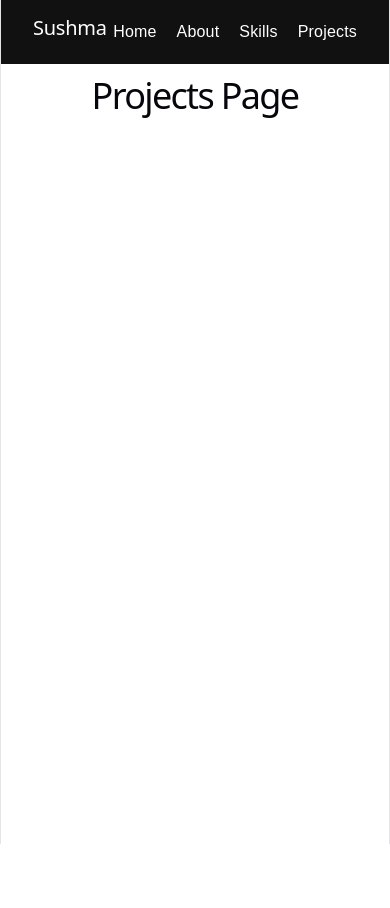
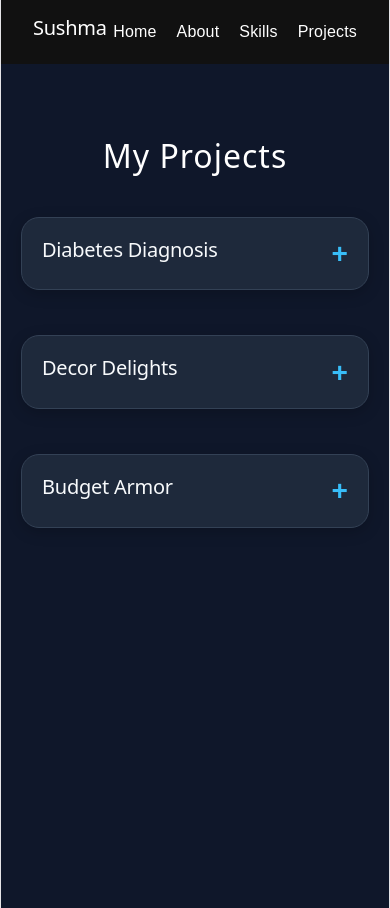
Before and after one commit to Sushmacs1712/profile-card, a React (Vite) app: page /projects in a window 390 px wide. Before the commit the page ends 844 px from the top, so only its background shows below. Built offline with nearby package versions, Linux system fonts and the light colour scheme.

Commit message:
Added responsive projects section to portfolio

```diff
--- a/src/pages/Projects.jsx
+++ b/src/pages/Projects.jsx
@@ -1,3 +1,114 @@
-export default function Projects() {
-  return <h1>Projects Page</h1>;
+import React, { useState } from 'react';
+import "../style/Projects.css";
+
+const projectData = [
+  {
+    id: 1,
+    title: 'Diabetes Diagnosis',
+    description:
+      'A Machine Learning–based prediction system designed to analyze user health data and identify the likelihood of diabetes using predictive modeling techniques. The project focuses on accurate health prediction, data analysis, and providing a simple user-friendly interface for instant prediction results.',
+    tech: 'React, CSS, Node.js',
+    github: 'https://github.com/your-link',
+    live: 'https://your-live-link.com',
+  },
+
+  {
+    id: 2,
+    title: 'Decor Delights',
+    description:
+      'A modern Home Decor web application developed to showcase and manage decorative products with a responsive and visually appealing user interface. The project focuses on seamless user experience, dynamic product management, and efficient database integration using React JS and MongoDB.',
+    tech: 'React, MongoDB, Express',
+    github: 'https://github.com/your-link',
+    live: 'https://your-live-link.com',
+  },
+
+  {
+    id: 3,
+    title: 'Budget Armor',
+    description:
+      'A personal finance management application designed to help users efficiently track income, expenses, and budget planning. The project focuses on financial organization, accurate expense analysis, and interactive user experience using React JS and Django.',
+    tech: 'HTML, CSS, JavaScript',
+    github: 'https://github.com/your-link',
+    live: 'https://your-live-link.com',
+  },
+];
+
+function Projects() {
+
+  const [activeProject, setActiveProject] = useState(null);
+
+  const toggleProject = (id) => {
+    setActiveProject(activeProject === id ? null : id);
+  };
+
+  return (
+
+    <div className="projects-container" id="projects">
+
+      <h1 className="projects-heading">My Projects</h1>
+
+      <div className="projects-wrapper">
+
+        {projectData.map((project) => (
+
+          <div className="project-card" key={project.id}>
+
+            <div
+              className="project-title"
+              onClick={() => toggleProject(project.id)}
+            >
+
+              <h2>{project.title}</h2>
+
+              <span>
+                {activeProject === project.id ? '−' : '+'}
+              </span>
+
+            </div>
+
+            {activeProject === project.id && (
+
+              <div className="project-content">
+
+                <p>{project.description}</p>
+
+                <div className="tech-stack">
+                  <strong>Tech Stack:</strong> {project.tech}
+                </div>
+
+                <div className="project-buttons">
+
+                  <a
+                    href={project.github}
+                    target="_blank"
+                    rel="noreferrer"
+                  >
+                    GitHub
+                  </a>
+
+                  <a
+                    href={project.live}
+                    target="_blank"
+                    rel="noreferrer"
+                  >
+                    Live Demo
+                  </a>
+
+                </div>
+
+              </div>
+
+            )}
+
+          </div>
+
+        ))}
+
+      </div>
+
+    </div>
+
+  );
 }
+
+export default Projects;
--- /dev/null
+++ b/src/style/Projects.css
@@ -0,0 +1,139 @@
+* {
+  margin: 0;
+  padding: 0;
+  box-sizing: border-box;
+}
+
+.projects-container {
+  min-height: 100vh;
+  background: #0f172a;
+  padding: 60px 20px;
+  color: white;
+  font-family: Arial, Helvetica, sans-serif;
+}
+
+.projects-heading {
+  text-align: center;
+  font-size: 42px;
+  margin-bottom: 50px;
+  color: white;
+  letter-spacing: 1px;
+}
+
+.projects-wrapper {
+  max-width: 900px;
+  margin: auto;
+  display: flex;
+  flex-direction: column;
+  gap: 25px;
+}
+
+.project-card {
+  background: #1e293b;
+  border-radius: 18px;
+  padding: 20px;
+  transition: 0.3s ease;
+  border: 1px solid #334155;
+  box-shadow: 0px 4px 15px rgba(0, 0, 0, 0.2);
+}
+
+.project-card:hover {
+  transform: translateY(-4px);
+  box-shadow: 0px 8px 20px rgba(0, 0, 0, 0.3);
+}
+
+.project-title {
+  display: flex;
+  justify-content: space-between;
+  align-items: center;
+  cursor: pointer;
+}
+
+.project-title h2 {
+  font-size: 24px;
+  color: #f8fafc;
+}
+
+.project-title span {
+  font-size: 28px;
+  color: #38bdf8;
+  font-weight: bold;
+}
+
+.project-content {
+  margin-top: 20px;
+  animation: fadeIn 0.3s ease-in-out;
+}
+
+.project-content p {
+  line-height: 1.8;
+  color: #cbd5e1;
+  margin-bottom: 20px;
+  font-size: 16px;
+}
+
+.tech-stack {
+  margin-bottom: 20px;
+  color: #94a3b8;
+  font-size: 15px;
+}
+
+.project-buttons {
+  display: flex;
+  gap: 15px;
+  flex-wrap: wrap;
+}
+
+.project-buttons a {
+  text-decoration: none;
+  padding: 10px 18px;
+  border-radius: 10px;
+  background: #38bdf8;
+  color: black;
+  font-weight: bold;
+  transition: 0.3s ease;
+}
+
+.project-buttons a:hover {
+  background: white;
+  transform: scale(1.05);
+}
+
+@keyframes fadeIn {
+
+  from {
+    opacity: 0;
+    transform: translateY(-10px);
+  }
+
+  to {
+    opacity: 1;
+    transform: translateY(0);
+  }
+
+}
+
+@media screen and (max-width: 768px) {
+
+  .projects-heading {
+    font-size: 32px;
+  }
+
+  .project-title h2 {
+    font-size: 20px;
+  }
+
+  .project-content p {
+    font-size: 14px;
+  }
+
+  .project-buttons {
+    flex-direction: column;
+  }
+
+  .project-buttons a {
+    width: 100%;
+    text-align: center;
+  }
+
+}
```
